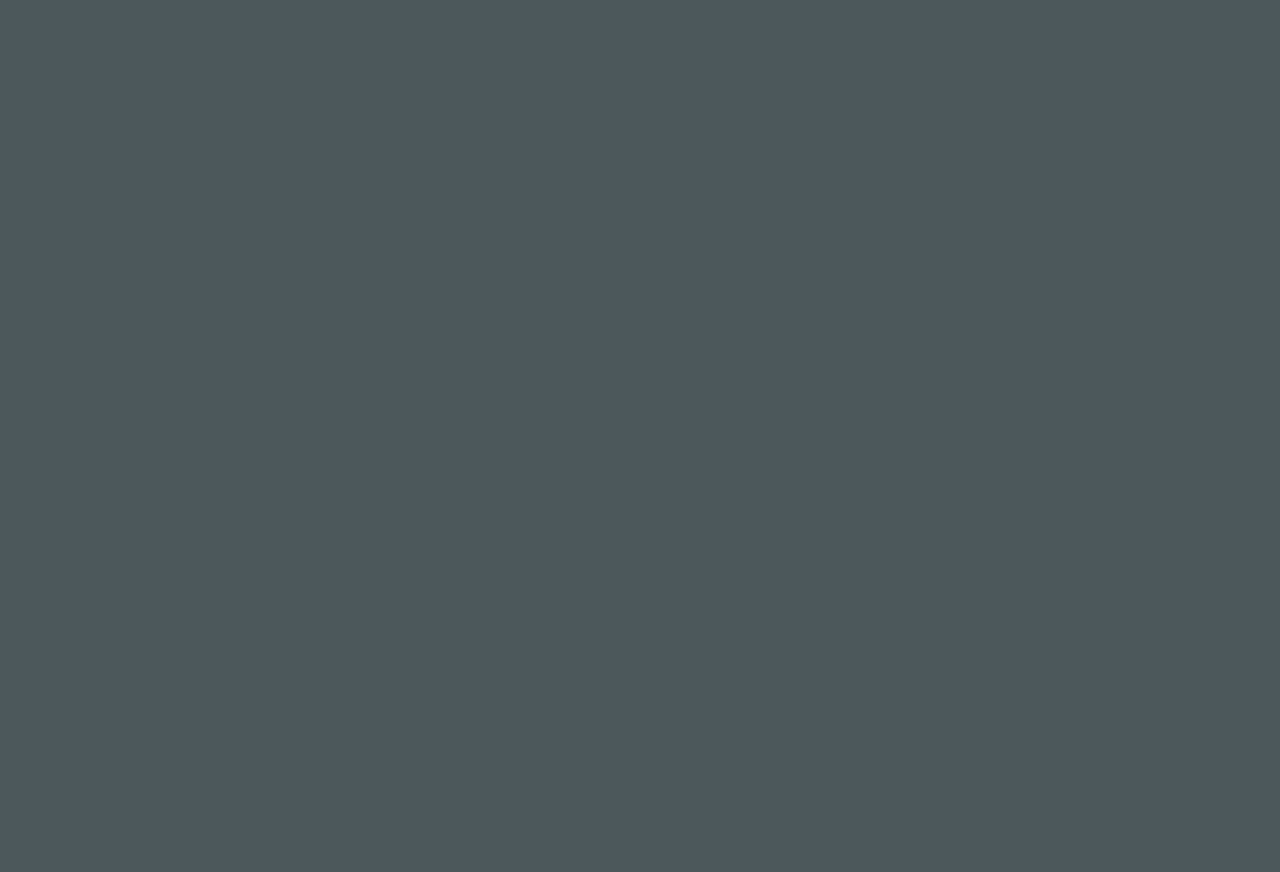
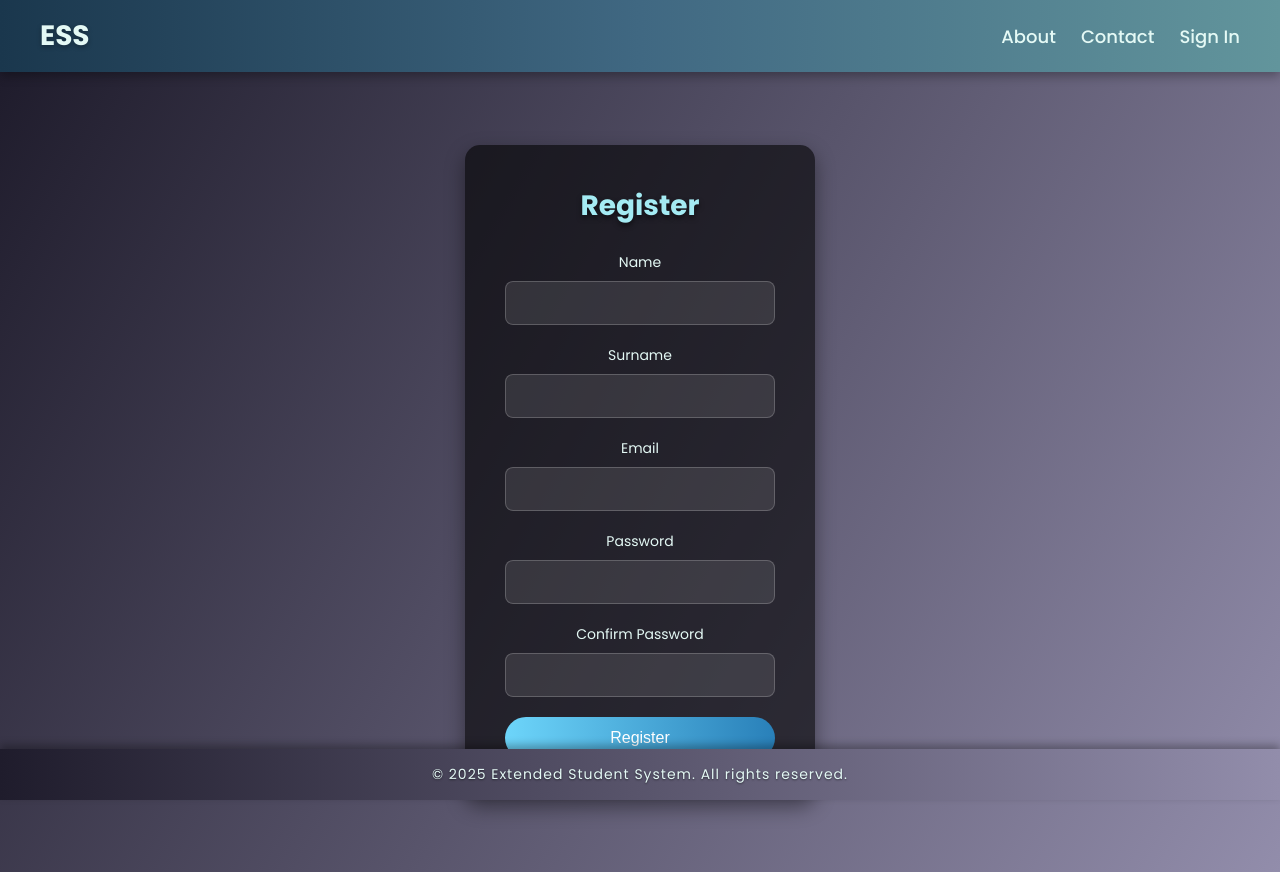
Before and after one commit to Zvki/Extended-Student-System-App, an Angular app in the folder fullstack-frontend/: page /register in a window 1280 px wide. Before the commit this address led to /. Before the commit the page ends 800 px from the top, so only its background shows below. Built offline with nearby package versions, Linux system fonts and the light colour scheme.

Commit message:
feat: add registration page and component; implement registration logic and routing

```diff
--- a/fullstack-frontend/src/app/app.routes.ts
+++ b/fullstack-frontend/src/app/app.routes.ts
@@ -3,11 +3,13 @@ import { LoginPageComponent } from './pages/login-page/login-page.component';
 import { LandingPageComponent } from './pages/landing-page/landing-page.component';
 import { ProfilePageComponent } from './pages/profile-page/profile-page.component';
 import { LoadingPageComponent } from './pages/loading-page/loading-page.component';
+import { RegisterComponent } from './components/register/register.component';
+import { RegisterPageComponent } from './pages/register-page/register-page.component';
 
 export const routes: Routes = [
 { path: '', component: LandingPageComponent },
 { path: 'login', component: LoginPageComponent },
 { path: 'profile', component: ProfilePageComponent},
-{ path: 'loading', component: LoadingPageComponent}
-
+{ path: 'loading', component: LoadingPageComponent},
+{ path: 'register', component: RegisterPageComponent}
 ];
--- a/fullstack-frontend/src/app/components/landing-hero/landing-hero.component.html
+++ b/fullstack-frontend/src/app/components/landing-hero/landing-hero.component.html
@@ -3,7 +3,7 @@
     <div class="hero">
         <h2>Welcome to ESS</h2>
         <p>Your ultimate solution for managing student and academic data efficiently.</p>
-        <button routerLink="/login">Get Started</button>
+        <button routerLink="/register">Get Started</button>
     </div>
     <section class="quick-actions">
         <h3>Quick Info</h3>
--- a/fullstack-frontend/src/app/components/login/login.component.ts
+++ b/fullstack-frontend/src/app/components/login/login.component.ts
@@ -45,6 +45,7 @@ export class LoginComponent {
         error: (error) => {
           console.error('Login failed:', error);
           this.isLoading = false;
+          this.router.navigate(['/login']);
         }
       });
     }, 1500);
--- a/fullstack-frontend/src/app/components/profile-hero/profile-hero.component.html
+++ b/fullstack-frontend/src/app/components/profile-hero/profile-hero.component.html
@@ -10,7 +10,7 @@
             <p><strong>Name:</strong> {{ name$ | async}}</p>
             <p><strong>Surname:</strong> {{ surname$ | async}}</p>
             <p><strong>Email:</strong> {{ email$ | async}}</p>
-            <p><strong>Role:</strong> Student</p>
+            <p><strong>Role:</strong> {{ role$ | async}}</p>
         </div>
         <div class="profile-card">
             <h3>Account Settings</h3>
--- a/fullstack-frontend/src/app/components/profile-hero/profile-hero.component.ts
+++ b/fullstack-frontend/src/app/components/profile-hero/profile-hero.component.ts
@@ -17,5 +17,6 @@ export class ProfileHeroComponent {
   name$ = this.userService.user$.pipe(map(user => user?.name));
   surname$ = this.userService.user$.pipe(map(user => user?.surname));
   email$ = this.userService.user$.pipe(map(user => user?.email));
+  role$ = this.userService.user$.pipe(map(user => user?.role));
 
 }
--- /dev/null
+++ b/fullstack-frontend/src/app/components/register/register.component.css
@@ -0,0 +1,105 @@
+
+.login-container {
+    display: flex;
+    justify-content: center;
+    align-items: center;
+    height: 100vh;
+    background: linear-gradient(120deg, #1F1C2C, #928DAB);
+    color: #E4F9F5;
+    padding: 0;
+    margin: 0;
+}
+
+.login-box {
+    background: rgba(0, 0, 0, 0.6);
+    padding: 40px;
+    border-radius: 15px;
+    box-shadow: 0 8px 20px rgba(0, 0, 0, 0.4);
+    width: 350px;
+    text-align: center;
+    transition: transform 0.3s, box-shadow 0.3s;
+}
+
+.login-box:hover {
+    transform: translateY(-10px);
+    box-shadow: 0 12px 30px rgba(0, 0, 0, 0.6);
+}
+
+h2 {
+    font-size: 28px;
+    margin-bottom: 25px;
+    color: #A4EBF3;
+    text-shadow: 0 3px 5px rgba(0, 0, 0, 0.5);
+}
+
+.form-group {
+    margin-bottom: 20px;
+}
+
+.form-group label {
+    display: block;
+    margin-bottom: 8px;
+    font-size: 14px;
+    color: #E4F9F5;
+}
+
+.form-group input {
+    width: 100%;
+    padding: 12px;
+    border: 1px solid rgba(255, 255, 255, 0.2);
+    border-radius: 8px;
+    font-size: 16px;
+    background: rgba(255, 255, 255, 0.1);
+    color: #E4F9F5;
+    outline: none;
+    transition: background 0.3s, border-color 0.3s;
+}
+
+.form-group input:focus {
+    background: rgba(255, 255, 255, 0.2);
+    border-color: #A4EBF3;
+}
+
+.form-action {
+    display: flex;
+    justify-content: center;
+}
+
+.login-btn {
+    width: 100%;
+    padding: 12px;
+    background: linear-gradient(90deg, #6DD5FA, #2980B9);
+    color: #fff;
+    border: none;
+    border-radius: 25px;
+    font-size: 16px;
+    font-weight: 500;
+    cursor: pointer;
+    transition: background 0.5s ease-in-out, transform 0.7s ease-in-out;
+}
+
+.login-btn:hover {
+    background: linear-gradient(90deg, #2980B9, #6DD5FA);
+    transform: scale(1.05);
+}
+
+@media (max-width: 768px) {
+    .login-box {
+        width: 90%;
+        padding: 30px;
+    }
+
+    h2 {
+        font-size: 24px;
+    }
+
+    .form-group input {
+        font-size: 14px;
+        padding: 10px;
+    }
+
+    .login-btn {
+        font-size: 14px;
+        padding: 10px;
+    }
+}
--- /dev/null
+++ b/fullstack-frontend/src/app/components/register/register.component.html
@@ -0,0 +1,30 @@
+<div class="login-container">
+    <div class="login-box">
+        <h2>Register</h2>
+        <form (ngSubmit)="onRegister()">
+            <div class="form-group">
+                <label for="name">Name</label>
+                <input type="text" id="name" name="name" [(ngModel)]="registerData.name" required />
+            </div>
+            <div class="form-group">
+                <label for="surname">Surname</label>
+                <input type="text" id="surname" name="surname" [(ngModel)]="registerData.surname" required />
+            </div>
+            <div class="form-group">
+                <label for="email">Email</label>
+                <input type="email" id="email" name="email" [(ngModel)]="registerData.email" required />
+            </div>
+            <div class="form-group">
+                <label for="password">Password</label>
+                <input type="password" id="password" name="password" [(ngModel)]="registerData.password" required minlength="4" />
+            </div>
+            <div class="form-group">
+                <label for="passwordConfirmation">Confirm Password</label>
+                <input type="password" id="passwordConfirmation" name="passwordConfirmation" [(ngModel)]="registerData.passwordConfirmation" required minlength="4" />
+            </div>
+            <div class="form-action">
+                <button type="submit" class="login-btn">Register</button>
+            </div>
+        </form>
+    </div>
+</div>
--- /dev/null
+++ b/fullstack-frontend/src/app/components/register/register.component.ts
@@ -0,0 +1,50 @@
+import { HttpClient, HttpClientModule} from '@angular/common/http';
+import { Component } from '@angular/core';
+import { FormsModule } from '@angular/forms';
+import { Router } from '@angular/router';
+
+@Component({
+  selector: 'app-register',
+  standalone: true,
+  imports: [HttpClientModule, FormsModule],
+  templateUrl: './register.component.html',
+  styleUrl: './register.component.css'
+})
+export class RegisterComponent {
+
+  isLoading: boolean = false;
+
+  registerData = {
+    name: '',
+    surname: '',
+    email: '',
+    password: '',
+    passwordConfirmation: ''
+  };
+
+  constructor(private http: HttpClient, private router: Router) {}
+
+  onRegister() {
+
+    this.isLoading = true;
+    if(this.isLoading) {
+      this.router.navigate(['/loading']);
+    }
+
+    setTimeout(() => {
+    this.http.post<{ success: boolean; message: string; data: any }>('http://localhost:8080/register', this.registerData)
+    .subscribe({ next: (response) => {
+      console.log('Register successful:', response);
+
+      this.isLoading = false;
+      this.router.navigate(['']);
+
+    }, error: (error) => {
+      console.error('Register failed:', error);
+      this.isLoading = false;
+      this.router.navigate(['/register']);
+    }});
+  }, 1500);
+
+  }
+}
--- /dev/null
+++ b/fullstack-frontend/src/app/pages/register-page/register-page.component.html
@@ -0,0 +1,3 @@
+<app-navbar></app-navbar>
+<app-register></app-register>
+<app-footer></app-footer>
```
Also changed, not shown: fullstack-frontend/src/app/pages/register-page/register-page.component.ts (added, +15 -0 lines), fullstack-frontend/src/app/pages/register-page/register-page.component.css (added), 2 other files (tests, documents, lock files or other folders).
